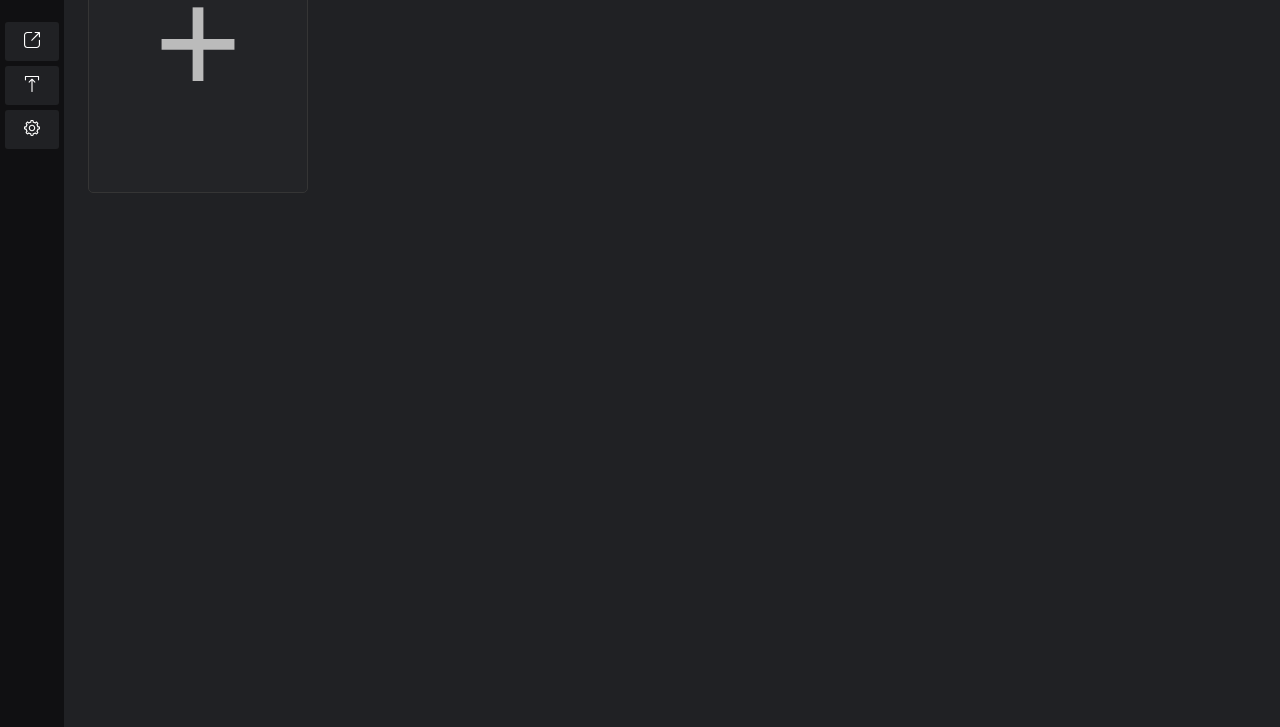
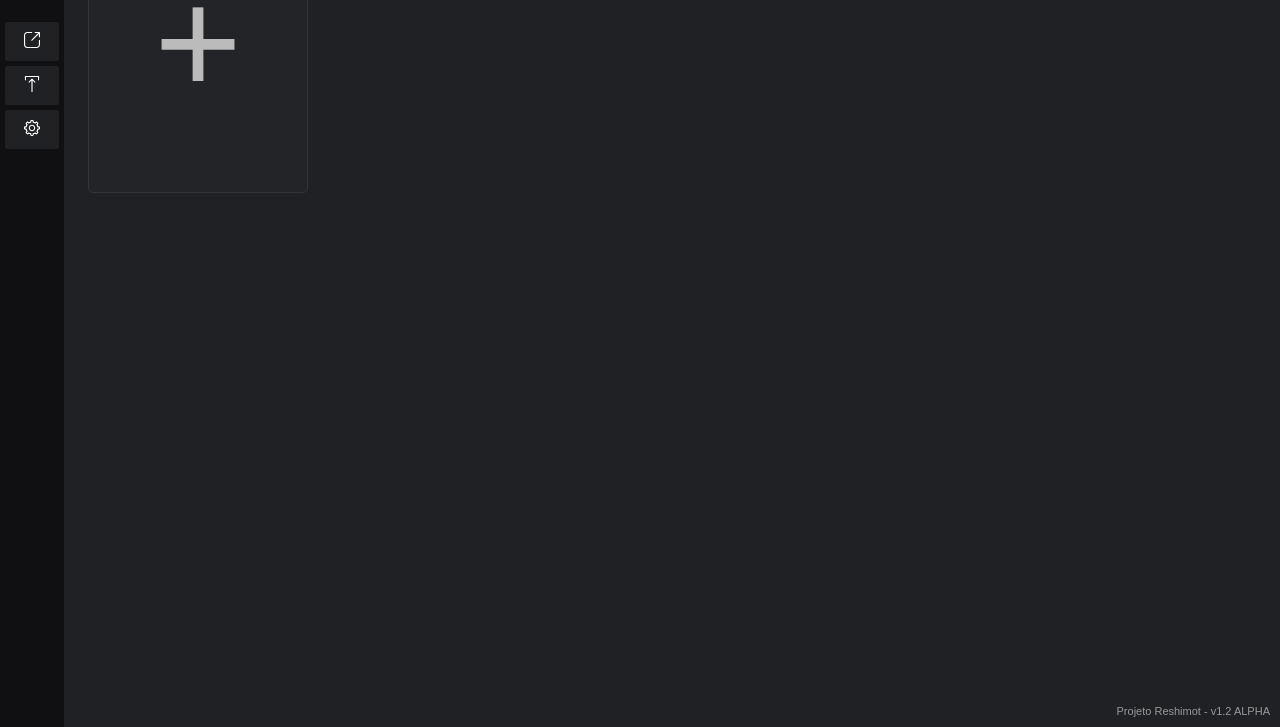
Before and after one commit to Andre0Kruger/reshimot, a plain HTML site: page reshimot.html in a window 1280 px wide. Shown: the part 73-800 px from the top of the page. Drawn offline with Linux system fonts and the light colour scheme.

Commit message:
inserido marcador de versão

```diff
--- a/reshimot.html
+++ b/reshimot.html
@@ -151,6 +151,8 @@
             </div>
         </div>
     </div>
+
+    <span class="versao">Projeto Reshimot - v1.2 ALPHA</span>
 </body>
 <script src="imglib.js"></script>
 <script>
--- a/stylesheet.css
+++ b/stylesheet.css
@@ -370,3 +370,12 @@ input::-webkit-inner-spin-button {
     -webkit-appearance: none;
     margin: 0;
 }
+
+.versao {
+    position: fixed;
+    bottom: 0;
+    right: 0;
+    padding: 10px;
+    color: #999;
+    font-size: 11px;
+}
```
